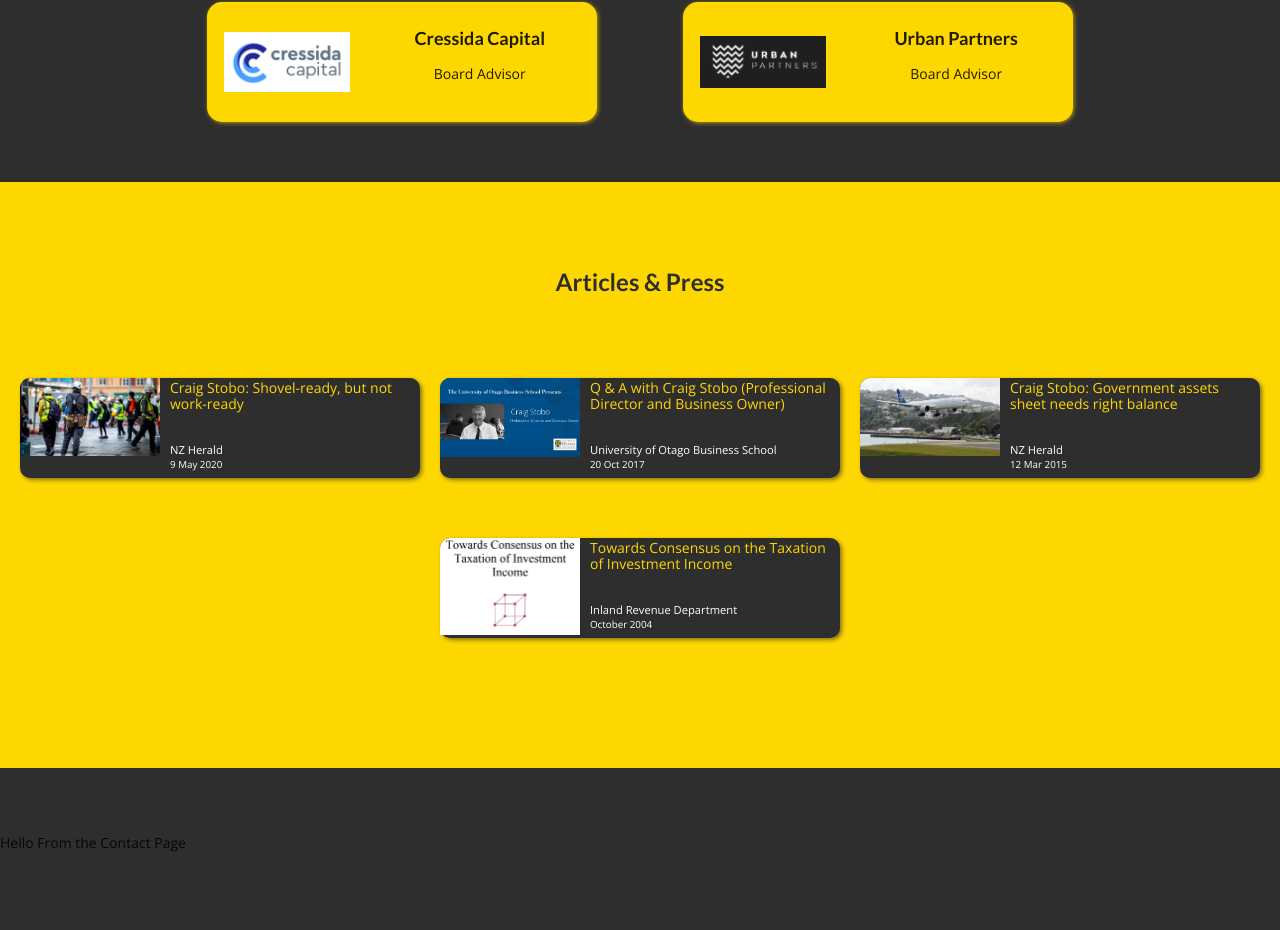
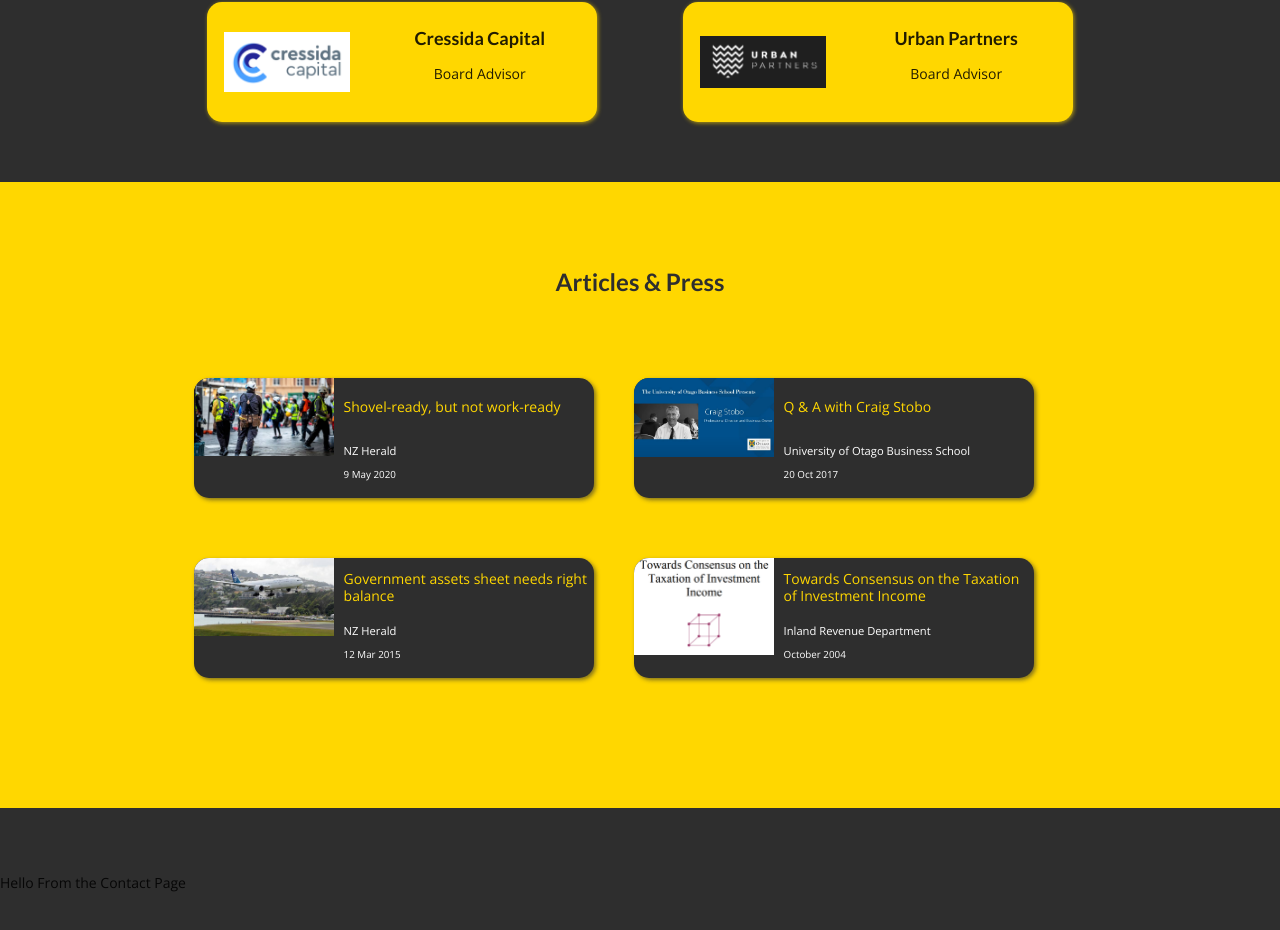
Before and after one commit to hamish-stobo/craig-portfolio-website, a Vue app: page / in a window 1280 px wide. Shown: the part 4956-5886 px from the top of the page. Built offline with nearby package versions, Linux system fonts and the light colour scheme; what semantic-ui-vue would draw is missing.

Commit message:
got the styling pretty much done for articles press page

```diff
--- a/src/components/content/ArticlesPress.vue
+++ b/src/components/content/ArticlesPress.vue
@@ -4,21 +4,21 @@
         <ul class="article-list">
         <a href="https://www.nzherald.co.nz/business/news/article.cfm?c_id=3&objectid=12330405" style="text-decoration: none; color: gold" target="_blank" class="article-list-item">
             <img class="article-img" v-bind:src="'./images/articles -press-images/nz-herald-2020.jpg'" alt="Worker in Hi-Vis and Hardhat">
-            <span class="article-title">Craig Stobo: Shovel-ready, but not work-ready</span>
+            <span class="article-title">Shovel-ready, but not work-ready</span>
             <span class="article-source">NZ Herald</span>
             <span class="article-date">9 May 2020</span>
             <p class="article-desc"></p>
         </a>
         <a href="https://www.youtube.com/watch?v=fDo0HFOe8EU" style="text-decoration: none; color: gold" target="_blank" class="article-list-item">
             <img class="article-img" v-bind:src="'./images/articles -press-images/UoO-2017-business-school-interview.png'" alt="Otago University Business School video thumbnail">
-            <span class="article-title">Q & A with Craig Stobo (Professional Director and Business Owner)</span>
+            <span class="article-title">Q & A with Craig Stobo</span>
             <span class="article-source">University of Otago Business School</span>
             <span class="article-date">20 Oct 2017</span>
             <p class="article-desc"></p>
         </a>
         <a href="https://www.nzherald.co.nz/business/news/article.cfm?c_id=3&objectid=11415720" style="text-decoration: none; color: gold" target="_blank" class="article-list-item">
             <img class="article-img" v-bind:src="'./images/articles -press-images/nz-herald-2015.jpg'" alt="Aircraft Landing">
-            <span class="article-title">Craig Stobo: Government assets sheet needs right balance</span>
+            <span class="article-title">Government assets sheet needs right balance</span>
             <span class="article-source">NZ Herald</span>
             <span class="article-date">12 Mar 2015</span>
             <p class="article-desc"></p>
@@ -60,15 +60,15 @@
     .article-list-item {
         display: grid;
         grid-template-columns: 45% 55%;
-        grid-template-rows: 50% 50%;
+        grid-template-rows: 50% 25% 25%;
         margin: 10px auto;
         background: rgb(46, 46, 46);
         text-align: left;
-        height: 100px;
+        height: 110px;
         padding-bottom: 3px;
         box-shadow: 2px 2px 4px rgba(46, 46, 46, 0.6);
         max-width: 400px;
-        border-radius: 10px;
+        border-radius: 15px;
     }
 
     .article-img {
@@ -78,14 +78,14 @@
         max-height: 100%;
         max-width: 140px;
         display: inline-block;
-        border-radius: 10px 0 0 0;
+        border-radius: 15px 0 0 0;
     }
 
     .article-title {
         font-size: 1rem;
         grid-row: 1 / 2;
         grid-column: 2 / 3;
-        align-self: start;
+        align-self: center;
         margin: 0;
         display: inline-block;
         line-height: 1.2rem;
@@ -102,10 +102,10 @@
     }
 
     .article-date {
-        grid-row: 2 / 3;
+        grid-row: 3 / 4;
         grid-column: 2 / 3;
         font-size: 0.7rem;
-        align-self: end;
+        align-self: start;
         color: white;
     }
 
@@ -119,18 +119,42 @@
         }
     }
 
-     @media screen and (min-width: 850px) {
+    @media screen and (min-width: 700px) {
+        .article-list-item {
+            height: 120px;
+        }
+    }
+
+    @media screen and (min-width: 850px) {
 
         .article-list {
             display: flex;
             flex-flow: row wrap;
             justify-content: space-evenly;
             align-items: center;
+            max-width: 920px;
         }
 
         .article-list-item {
             margin: 30px 0;
+            width: 400px;
         }
-     }
+    }
+
+    @media screen and (min-width: 920px) {
+        #articlespress {
+            padding: 40px 4vw 100px;
+        }
+    }
+    @media screen and (min-width: 1050px) {
+        #articlespress {
+            padding: 40px 8vw 100px;
+        }
+    }
+    @media screen and (min-width: 1200px) {
+        #articlespress {
+            padding: 40px 12vw 100px;
+        }
+    }
 
 </style>
```
